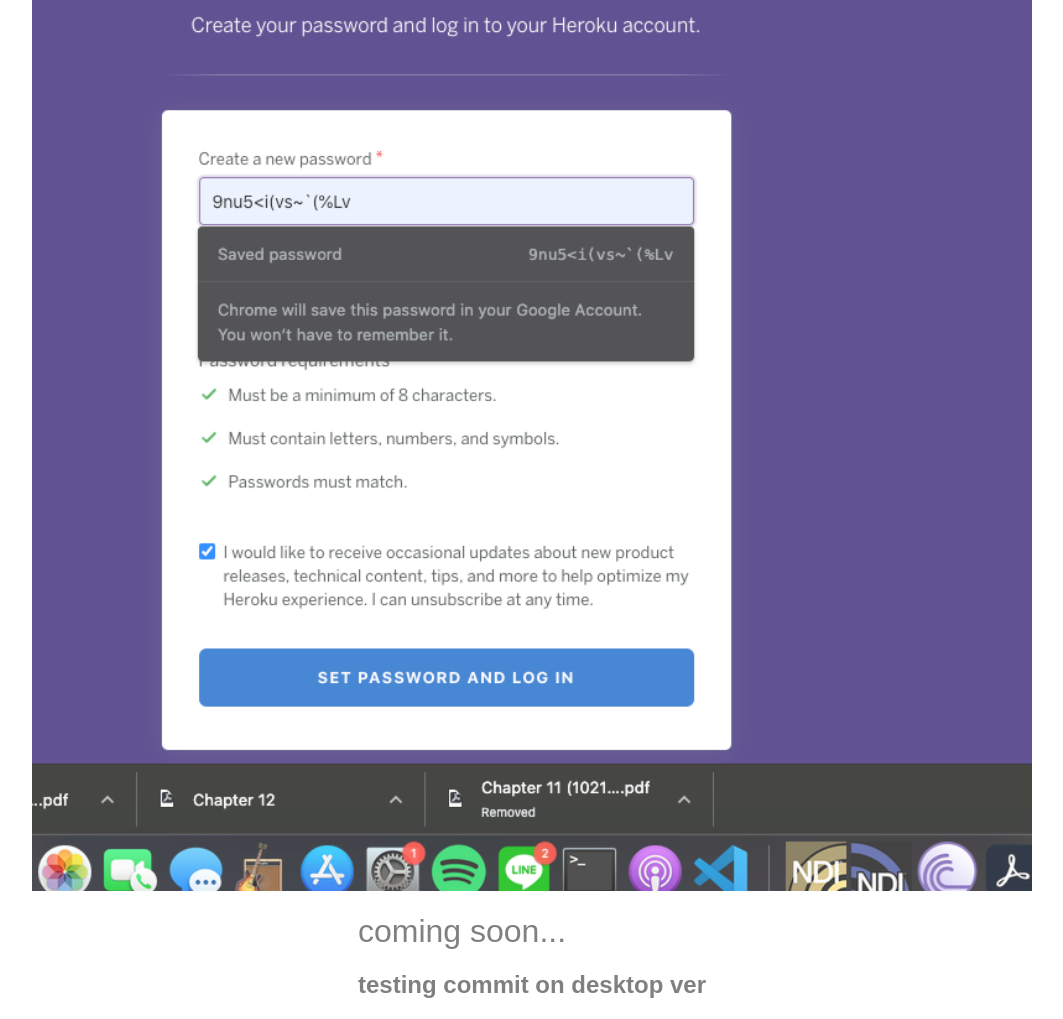
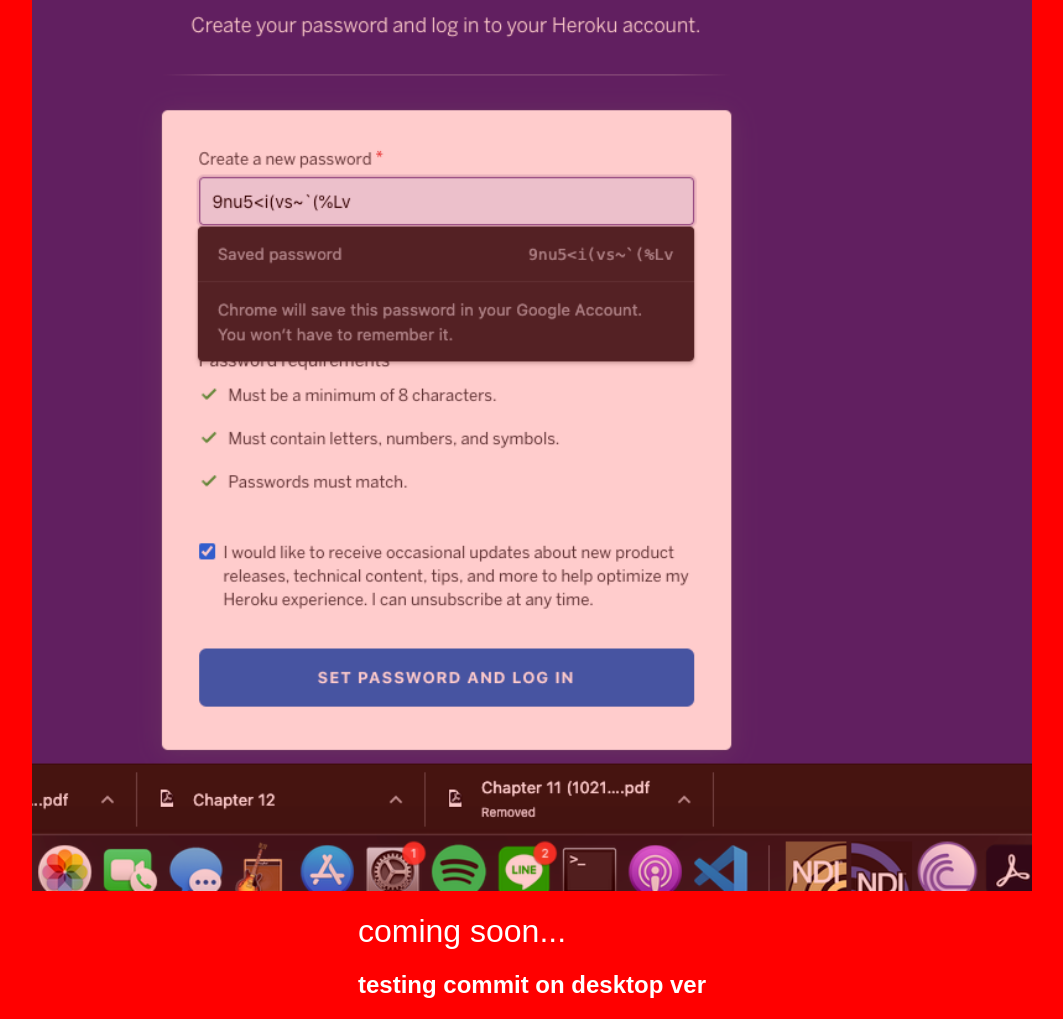
Before and after one commit to SuzukiRyuichiro/git-101, a plain HTML site: page index.html in a window 1280 px wide. Shown: the whole page, without its empty margins (108-1171 px from the left). Drawn offline with Linux system fonts and the light colour scheme.

Commit message:
changed text colours

```diff
--- a/style.css
+++ b/style.css
@@ -1,6 +1,7 @@
 body {
 	margin: 0;
 	font-family: sans-serif;
+	background: red;
 }
 
 #pic {
@@ -9,12 +10,12 @@
 }
 
 .coming {
-	color: gray;
+	color: white;
 	font-weight: lighter;
 }
 
 .coming:hover {
-	color: yellow;
+	color: blue;
 }
 
 .container {
```
